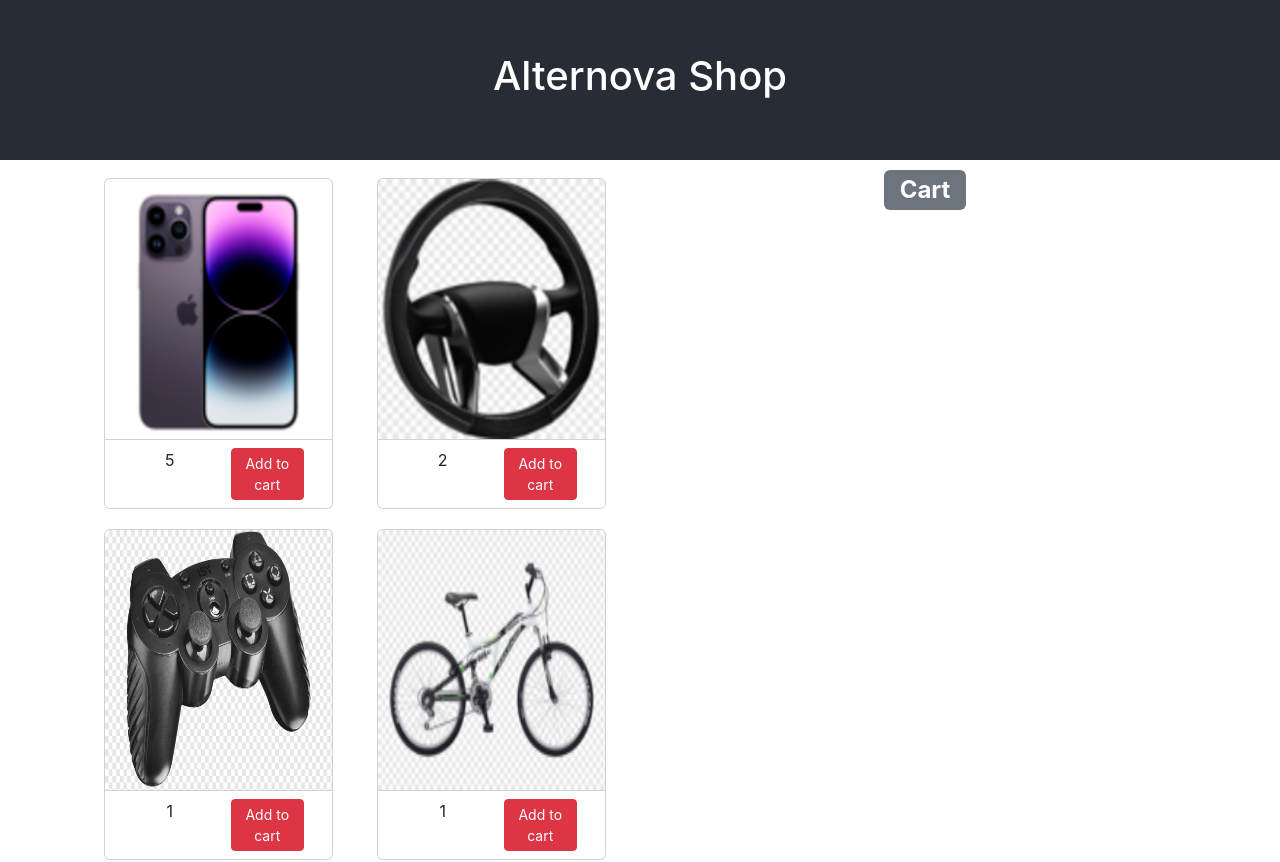
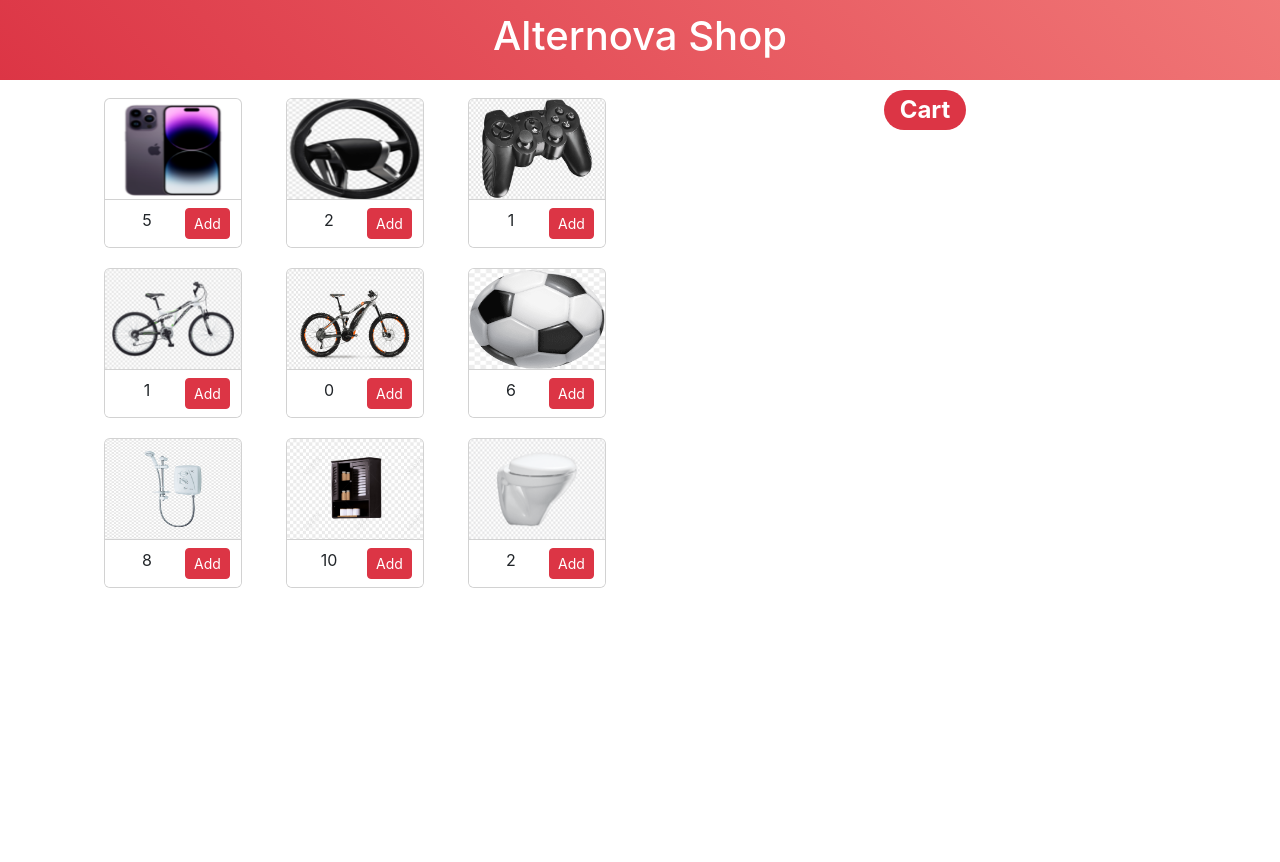
Before and after one commit to dilopezj/Alternova, a React (Create React App) app: page / in a window 1280 px wide. Shown: the top 862 px of the page. After the commit the page ends 800 px from the top, so only its background shows below. Built offline with nearby package versions, Linux system fonts and the light colour scheme.

Commit message:
Readme and css style

```diff
--- a/public/index.html
+++ b/public/index.html
@@ -6,8 +6,8 @@
     <meta name="viewport" content="width=device-width, initial-scale=1" />
     <meta name="theme-color" content="#000000" />
     <meta
-      name="description"
-      content="Web site created using create-react-app"
+      name="Alternova"
+      content="Frontend Test"
     />
     <link rel="apple-touch-icon" href="%PUBLIC_URL%/logo192.png" />
     <!--
--- a/src/App.css
+++ b/src/App.css
@@ -14,8 +14,8 @@
 }
 
 .App-header {
-  background-color: #282c34;
-  min-height: 20vh;
+  background:  linear-gradient(45deg, #dc3545, rgba(240, 114, 114, 0.959));
+  min-height: 10vh;
   display: flex;
   flex-direction: column;
   align-items: center;
--- a/src/App.js
+++ b/src/App.js
@@ -1,3 +1,4 @@
+//create: Donna Lopez - 2023
 import { useEffect, useState } from "react";
 
 import './App.css';
@@ -79,7 +80,7 @@
           <Row xs={1} md={1} lg={2}>
             <Col> {alertDiv} <Products handleAddProducts={handleAddProducts} /></Col>
             <Col>
-              <h2><Badge bg="secondary">Cart</Badge></h2>
+              <h2><Badge pill bg="danger">Cart</Badge></h2>
               <ProductsList cartList={cartList} handleRemove={handleRemove} message={message} showMessage={showMessage} />
             </Col>
           </Row>
--- a/src/components/Products.jsx
+++ b/src/components/Products.jsx
@@ -12,22 +12,16 @@
 import productsJson from '../data/Products.json';
 
 function Products({ handleAddProducts }) {
-
-    const handleClick = (oneCart) => {
-        const newProduct = { name: oneCart.name, quantity: 1, unit_price: oneCart.unit_price, total_price: oneCart.unit_price, stock: oneCart.stock, completed: false }
-        handleAddProducts(newProduct);
-    };
-
-    const productsList = productsJson.products.map((product, i) => (
+    let productsList = productsJson.products.map((product, i) => (
         <Col key={`${i}-col`} >
             <Card id={`${i}-card`}  >
-                <Card.Img variant="top" src={require(`./../Products_img/` + product.name + `.png`)} alt={product.name} style={{height: 260}} />
+                <Card.Img variant="top" src={require(`./../Products_img/` + product.name + `.png`)} alt={product.name} style={{ height: 100 }} />
                 <ListGroup className="list-group-flush">
                     <ListGroup.Item>
                         <Container>
                             <Row xs={1} md={1} lg={2} >
                                 <Col>{product.stock}</Col>
-                                <Col><button id={`${i}-btncard`} name={product.name} type={'submit'} className='btn btn-danger btn-sm' variant="primary" size="sm" onClick={e => handleClick(product)} >Add to cart</button> </Col>
+                                <Col><button id={`${i}-btncard`} name={product.name} type={'submit'} className='btn btn-danger btn-sm' variant="primary" size="sm" onClick={e => handleClick(product)} >Add</button> </Col>
                             </Row>
                         </Container>
                     </ListGroup.Item>
@@ -36,8 +30,13 @@
         </Col>
     ));
 
+    const handleClick = (oneCart) => {
+        const newProduct = { name: oneCart.name, quantity: 1, unit_price: oneCart.unit_price, total_price: oneCart.unit_price, stock: oneCart.stock, completed: false }
+        handleAddProducts(newProduct);
+    };
+
     return (<Container>
-        <Row xs={1} md={2} lg={2}>
+        <Row xs={1} md={3} lg={3}>
             {productsList}
         </Row>
     </Container>);
--- a/src/components/ProductsList.jsx
+++ b/src/components/ProductsList.jsx
@@ -52,7 +52,7 @@
   return (
     <div className="container w-100 mb-4" style={cartList.length > 0 ? {} : { display: 'none' }} >
       {alertDiv}
-      <Table striped bordered hover responsive className='ListCard'>
+      <Table striped bordered hover responsive className='ListCard' size="sm">
         <thead>
           <tr key={'head'}>
             <th>Name</th>
```
Also changed, not shown: src/products_img/alternova.png (added), 1 other file (tests, documents, lock files or other folders).
